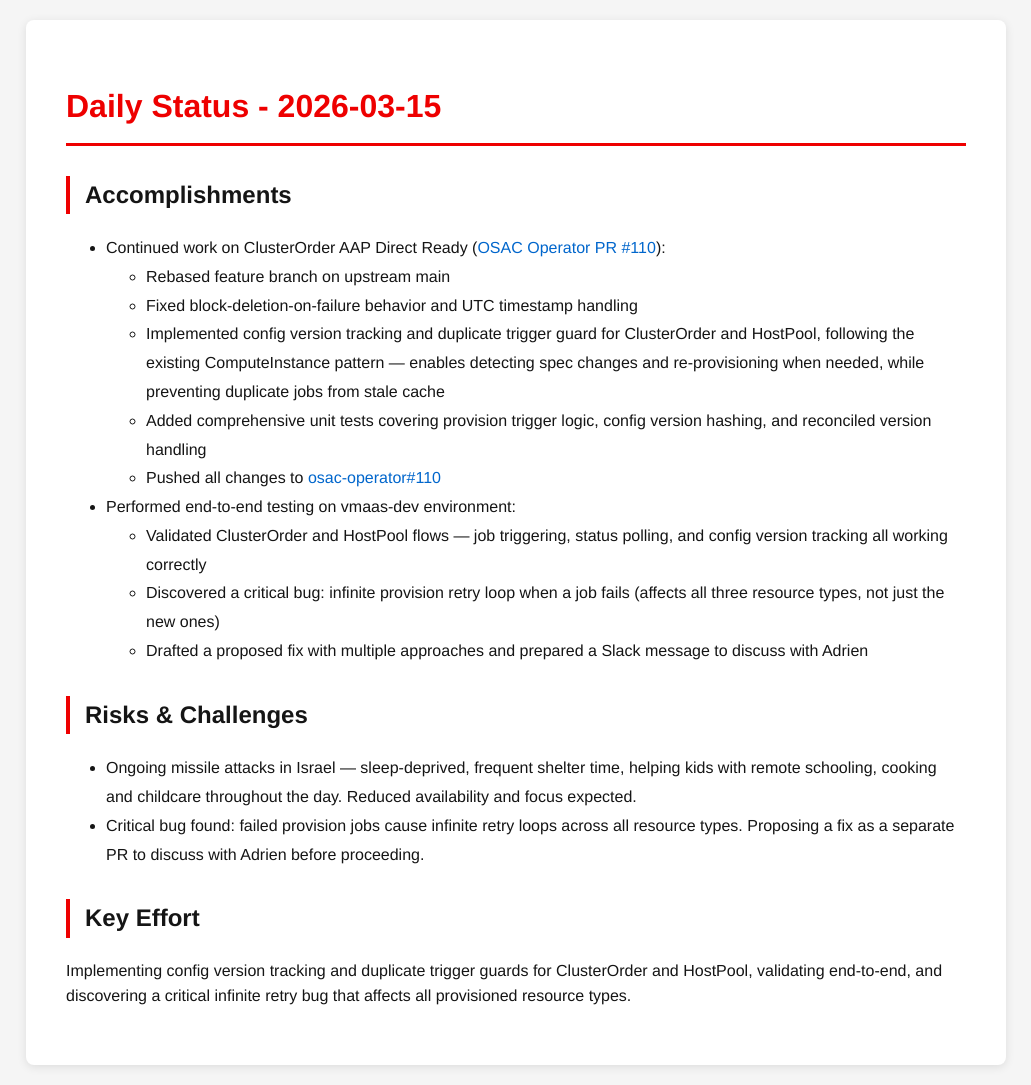
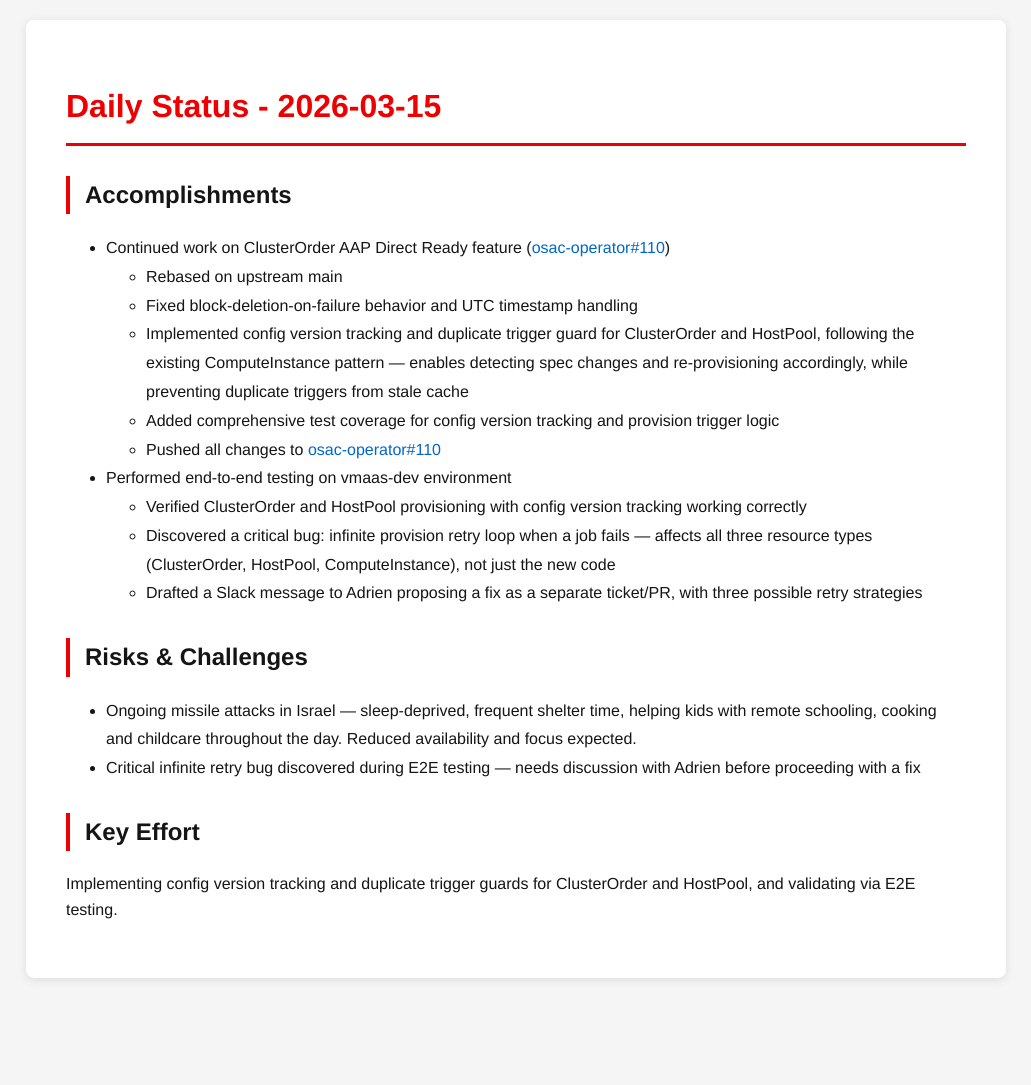
Before and after one commit to tzvatot/daily-status, a Jekyll site: the page built from 2026-03-15.md, in a window 1280 px wide. Shown: the whole page, without its empty margins (124-1155 px from the left). Built offline with Jekyll 4.4.1, drawn with Linux system fonts in a browser that asks for light colours; after the commit the page ends 998 px from its top, so only the background shows below that.

Commit message:
Daily status update - 2026-03-15

```diff
--- a/2026-03-15.md
+++ b/2026-03-15.md
@@ -7,20 +7,20 @@ date: 2026-03-15
 # Daily Status - 2026-03-15
 
 ## Accomplishments
-- Continued work on ClusterOrder AAP Direct Ready ([OSAC Operator PR #110](https://github.com/osac-project/osac-operator/pull/110)):
-  - Rebased feature branch on upstream main
+- Continued work on ClusterOrder AAP Direct Ready feature ([osac-operator#110](https://github.com/osac-project/osac-operator/pull/110))
+  - Rebased on upstream main
   - Fixed block-deletion-on-failure behavior and UTC timestamp handling
-  - Implemented config version tracking and duplicate trigger guard for ClusterOrder and HostPool, following the existing ComputeInstance pattern — enables detecting spec changes and re-provisioning when needed, while preventing duplicate jobs from stale cache
-  - Added comprehensive unit tests covering provision trigger logic, config version hashing, and reconciled version handling
+  - Implemented config version tracking and duplicate trigger guard for ClusterOrder and HostPool, following the existing ComputeInstance pattern — enables detecting spec changes and re-provisioning accordingly, while preventing duplicate triggers from stale cache
+  - Added comprehensive test coverage for config version tracking and provision trigger logic
   - Pushed all changes to [osac-operator#110](https://github.com/osac-project/osac-operator/pull/110)
-- Performed end-to-end testing on vmaas-dev environment:
-  - Validated ClusterOrder and HostPool flows — job triggering, status polling, and config version tracking all working correctly
-  - Discovered a critical bug: infinite provision retry loop when a job fails (affects all three resource types, not just the new ones)
-  - Drafted a proposed fix with multiple approaches and prepared a Slack message to discuss with Adrien
+- Performed end-to-end testing on vmaas-dev environment
+  - Verified ClusterOrder and HostPool provisioning with config version tracking working correctly
+  - Discovered a critical bug: infinite provision retry loop when a job fails — affects all three resource types (ClusterOrder, HostPool, ComputeInstance), not just the new code
+  - Drafted a Slack message to Adrien proposing a fix as a separate ticket/PR, with three possible retry strategies
 
 ## Risks & Challenges
 - Ongoing missile attacks in Israel — sleep-deprived, frequent shelter time, helping kids with remote schooling, cooking and childcare throughout the day. Reduced availability and focus expected.
-- Critical bug found: failed provision jobs cause infinite retry loops across all resource types. Proposing a fix as a separate PR to discuss with Adrien before proceeding.
+- Critical infinite retry bug discovered during E2E testing — needs discussion with Adrien before proceeding with a fix
 
 ## Key Effort
-Implementing config version tracking and duplicate trigger guards for ClusterOrder and HostPool, validating end-to-end, and discovering a critical infinite retry bug that affects all provisioned resource types.
+Implementing config version tracking and duplicate trigger guards for ClusterOrder and HostPool, and validating via E2E testing.
```
